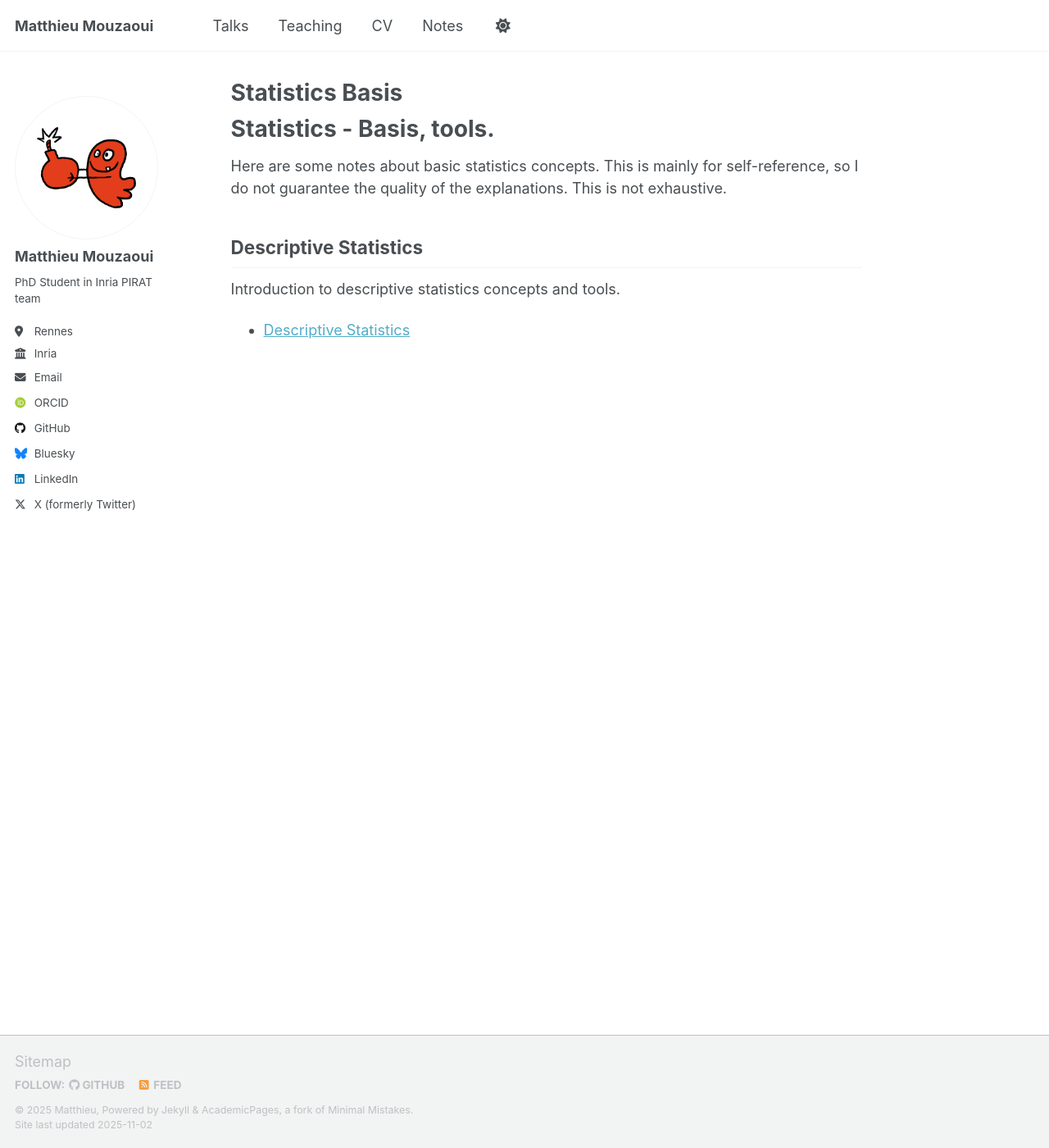
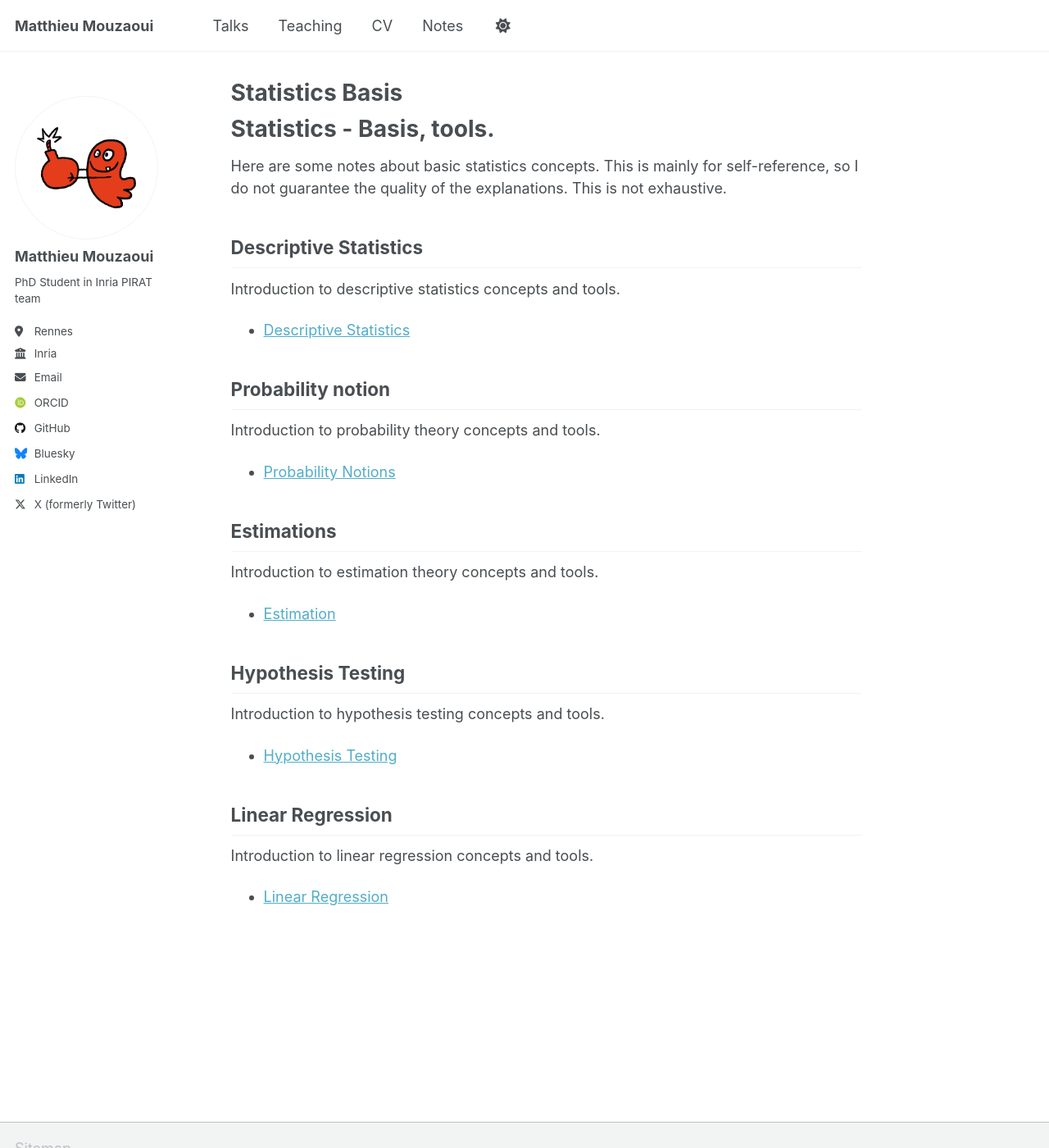
Before and after one commit to MouzaouiMatthieu/MouzaouiMatthieu.github.io, a Jekyll site: the page built from notes/stats-basis/stats-basis.md, in a window 1280 px wide and 1400 px high. Shown: the whole window at 82% size. Built offline with Jekyll 4.4.1, drawn with Linux system fonts in a browser that asks for light colours; some web fonts are replaced; a script that is not in the unit is left out.

Commit message:
added lins to all .stats

```diff
--- a/notes/stats-basis/stats-basis.md
+++ b/notes/stats-basis/stats-basis.md
@@ -16,3 +16,23 @@ This is not exhaustive.
 
 Introduction to descriptive statistics concepts and tools.
 - [Descriptive Statistics](/notes/stats-basis/descriptive-statistics)
+
+## Probability notion
+
+Introduction to probability theory concepts and tools.
+- [Probability Notions](/notes/stats-basis/probability-notions)
+
+## Estimations
+
+Introduction to estimation theory concepts and tools.
+- [Estimation](/notes/stats-basis/estimation)
+
+## Hypothesis Testing
+
+Introduction to hypothesis testing concepts and tools.
+- [Hypothesis Testing](/notes/stats-basis/hypothesis-testing)
+
+## Linear Regression
+
+Introduction to linear regression concepts and tools.
+- [Linear Regression](/notes/stats-basis/linear-regression)
```
